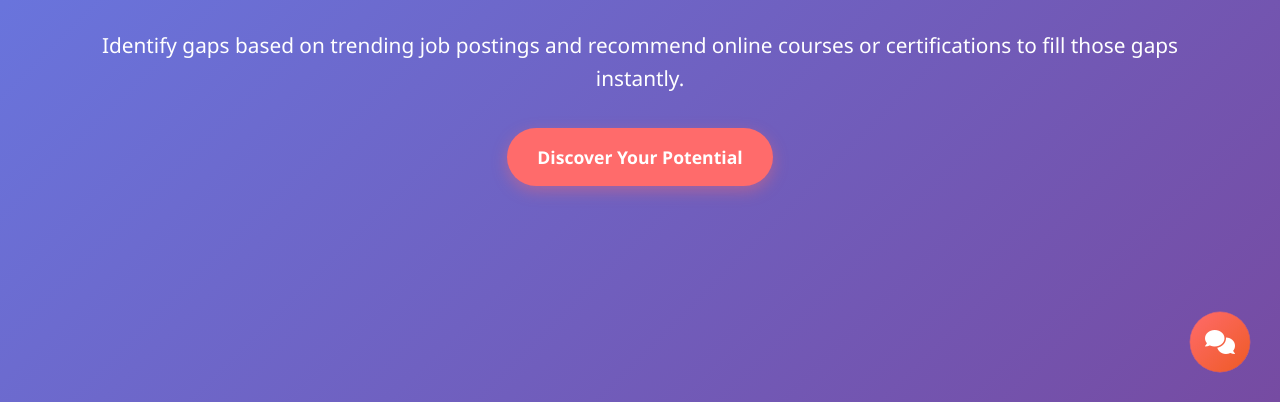
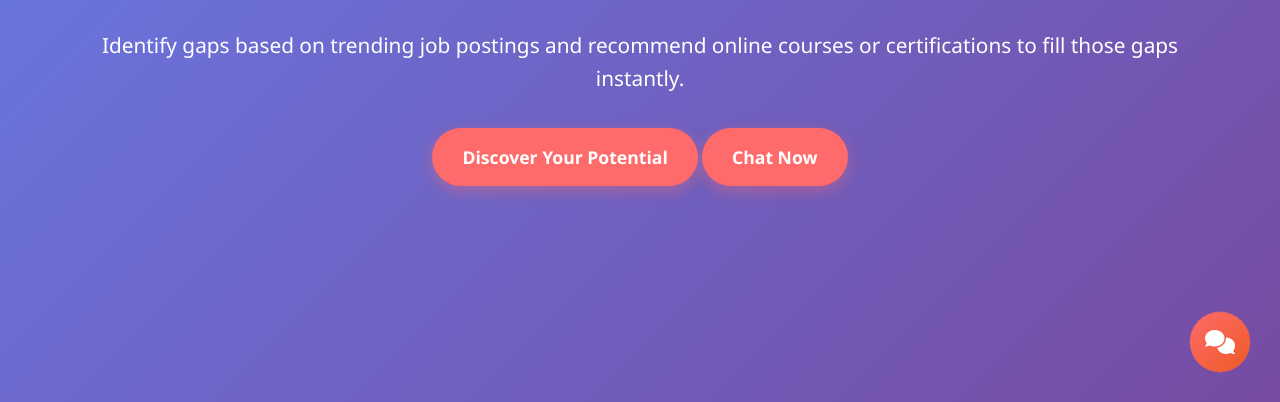
Before and after one commit to Ajinkya-Furange-Patil/KAY-SPARK-AI, a website: page public/index.html in a window 1280 px wide. Shown: the part 398-800 px from the top of the page. Drawn offline with Linux system fonts and the light colour scheme.

Commit message:
first commit

```diff
--- a/public/index.html
+++ b/public/index.html
@@ -365,6 +365,7 @@
           courses or certifications to fill those gaps instantly.
         </p>
         <a href="#features" class="cta-button">Discover Your Potential</a>
+        <a href="chat.html" class="cta-button">Chat Now</a>
       </div>
     </section>
 
```
Lines whose indentation alone changed are shown as unchanged.
